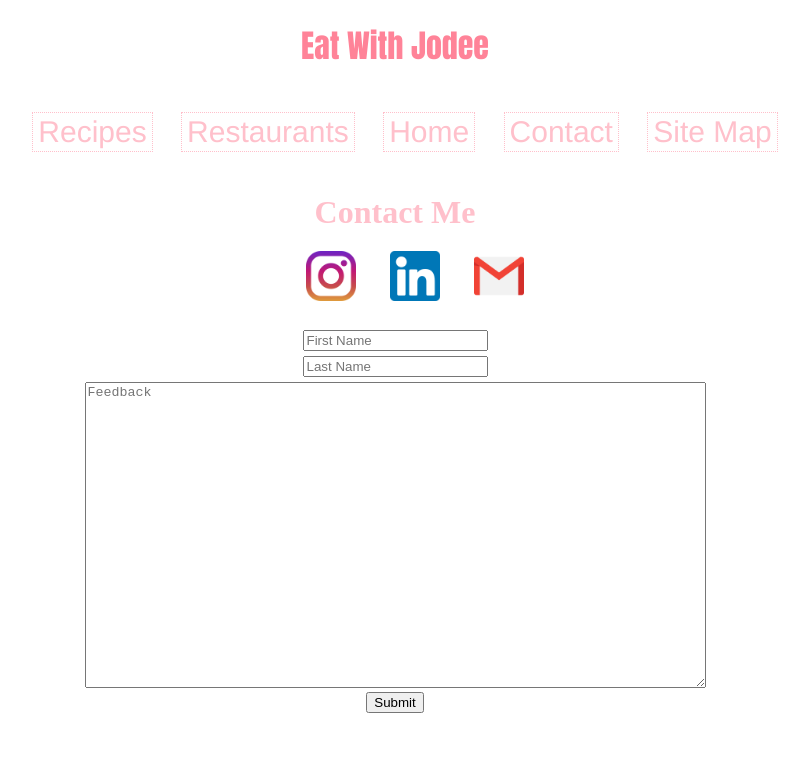
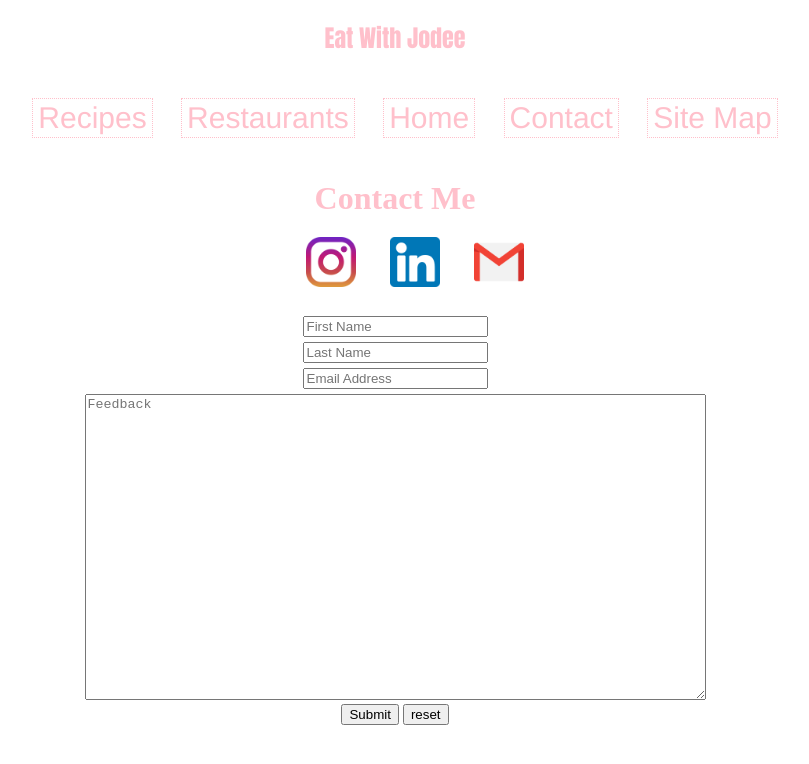
Before and after one commit to jsakamaki1/Term-Project, a plain HTML site: page contact.htm in a window 1280 px wide. Shown: the whole page, without its empty margins (245-1054 px from the left). Drawn offline with nearby package versions, Linux system fonts and the light colour scheme.

Commit message:
Update contact.htm

```diff
--- a/contact.htm
+++ b/contact.htm
@@ -1,18 +1,59 @@
 <!DOCTYPE html>
 <html lang="en">
+
 <head>
     <meta charset="UTF-8">
     <meta name="viewport" content="width=device-width, initial-scale=1.0">
     <meta http-equiv="X-UA-Compatible" content="ie=edge">
+    <meta name="description" content="Recipes and restaurant reviews">
+    <meta name="keywords"
+        content="HTML,CSS,XML,JavaScript, food, foodie, restaurant, boston, massachusetts, Hawaii, Baboon Colege, project">
+    <meta name="author" content="Jodee Sakamaki">
+    <meta name="viewport" content="width=device-width, initial-scale=1.0">
     <link rel="stylesheet" href="site.css" type="text/css">
     <title>Contact Me</title>
+    <script crossorigin="anonymous" integrity="sha256-CSXorXvZcTkaix6Yvo6HppcZGetbYMGWSFlBw8HfCJo="
+        src="https://code.jquery.com/jquery-3.4.1.min.js"></script>
+    <script type="text/javascript">
+        function bnw(imageID) {
+            let i = document.getElementById(imageID);
+            if (imageID == "instagram") {
+                i.src = "media/instagram-bnw.png";
+            }
+            else if (imageID == "linkedin") {
+                i.src = "media/linkedin-bnw.png";
+            }
+            else if (imageID == "email") {
+                i.src = "media/gmail-bnw.png";
+            }
+        }
+
+        function normal(imageID) {
+            let i = document.getElementById(imageID);
+            if (imageID == "instagram") {
+                i.src = "media/instagram.png";
+            }
+            else if (imageID == "linkedin") {
+                i.src = "media/linkedin.png";
+            }
+            else if (imageID == "email") {
+                i.src = "media/gmail.png";
+            }
+            // consule log(w);
+            // console.log("current width", i.width);
+            i.innerHTML.width = w + "px";
+        }
+
+    </script>
 </head>
+
 <body>
+    <nav>
         <header>
             <h1><a href="https://jodeesakamaki.com">Eat With Jodee</a></h1>
         </header>
 
-    <nav>
+
         <di>
             <ul id="navbar">
                 <li class="nav"><a href="recipes.htm">Recipes</a></li>
@@ -26,9 +67,15 @@
     <h1 id="title">Contact Me</h1>
     <di>
         <ul id="socialmedia">
-                <li class="icon"><a href="http://instagram.com/miss_jodee"><img src="media/instagram.png" title="instagram" alt="insta" height="50px"></a></li>
-                <li class="icon"><a href="https://www.linkedin.com/in/jodeesakamaki/"><img src="media/linkedin.png" title="linkedin" alt="linkedin" height="50px"></a></li>
-                <li class="icon"><a href="mailto:jsakamaki1@babson.edu" target="_top"><img src="media/gmail.png" title="email" alt="email" height=50px></a></li>
+            <li class="icon"><a href="http://instagram.com/miss_jodee"><img onmouseover="bnw(this.id)"
+                        onmouseout="normal(this.id)" id="instagram" src="media/instagram.png" title="instagram" alt="insta"
+                        height="50px"></a></li>
+            <li class="icon"><a href="https://www.linkedin.com/in/jodeesakamaki/"><img onmouseover="bnw(this.id)"
+                        onmouseout="normal(this.id)" id="linkedin" src="media/linkedin.png" title="linkedin" alt="linkedin"
+                        height="50px"></a></li>
+            <li class="icon"><a href="mailto:jsakamaki1@babson.edu" target="_top"><img onmouseover="bnw(this.id)"
+                        onmouseout="normal(this.id)" id="email" src="media/gmail.png" title="email" alt="email" height=50px></a>
+            </li>
         </ul>
     </di>
 
@@ -38,11 +85,15 @@
             <br>
             <input class="form" type="text" id="lname" name="lastname" placeholder="Last Name">
             <br>
+            <input class="form" type="text" id="email" name="email" placeholder="Email Address">
+            <br>
             <textarea class="form" name="feedback" placeholder="Feedback" rows="20" cols="75"></textarea>
             <br>
             <input type="submit" value="Submit">
+            <input type="reset" value="reset">
         </form>
     </div>
 
 </body>
+
 </html>
```
Lines whose indentation alone changed are shown as unchanged.
